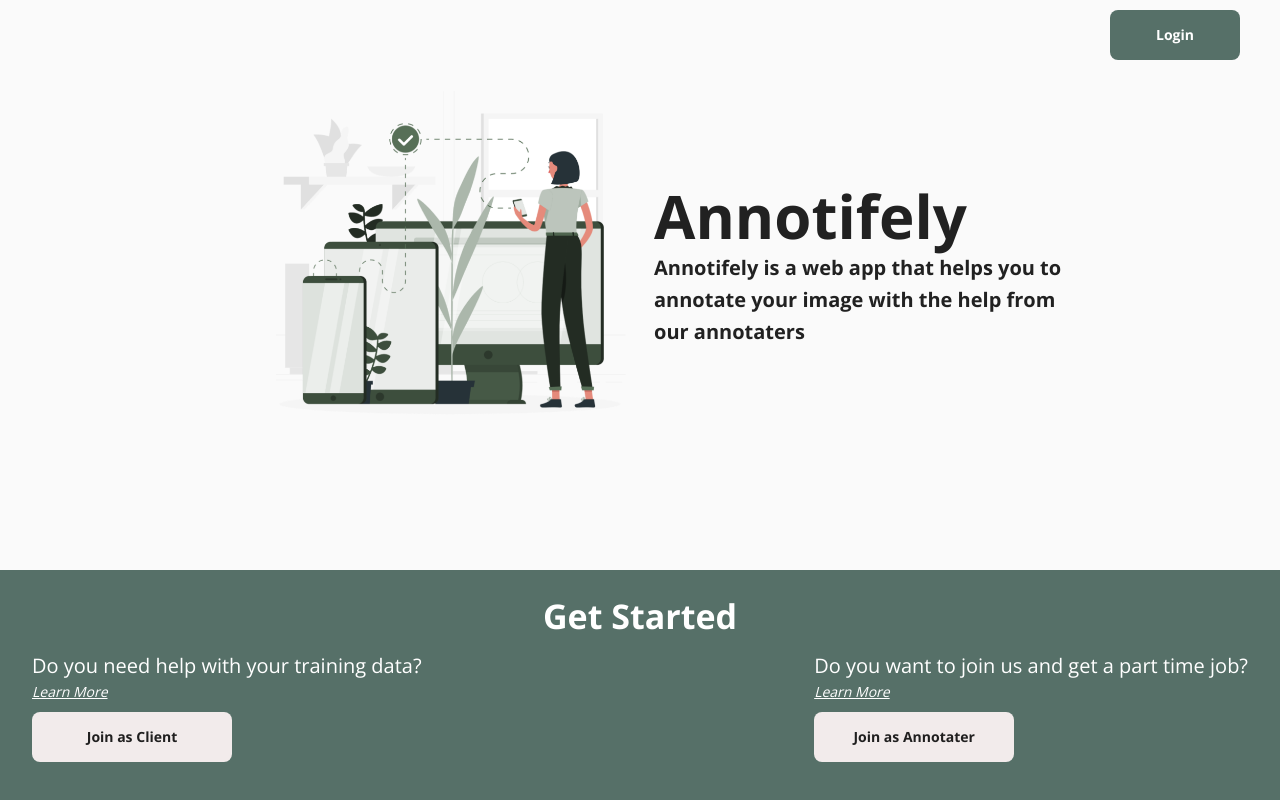
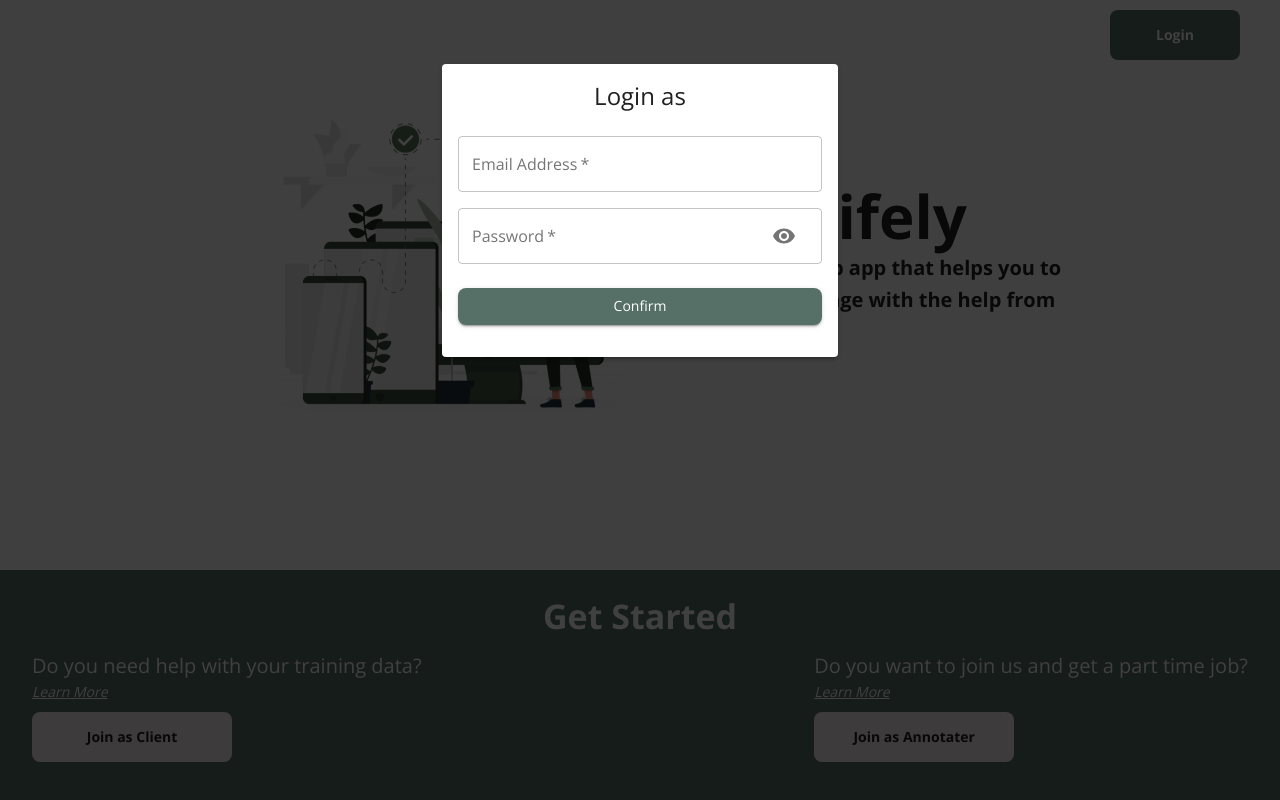
Before and after one commit to nadirasya/annotifely, a React (Create React App) app in the folder client/: page / in a window 1280 px wide. Both pictures are taken after a click on the button "Login". Built offline with nearby package versions, Linux system fonts and the light colour scheme.

Commit message:
add login form to landing page

```diff
--- /dev/null
+++ b/client/src/components/LoginForm/Input.js
@@ -0,0 +1,32 @@
+import React from 'react';
+import { TextField, Grid, InputAdornment, IconButton } from '@material-ui/core'
+import Visibility from '@material-ui/icons/Visibility';
+import VisibilityOff from '@material-ui/icons/VisibilityOff';
+
+const Input = ({ half, name, handleChange, label, autoFocus,  type, handleShowPassword }) => {
+    return (
+        <Grid item xs={12} sm={ half ? 6 : 12 }>
+            <TextField
+                name={name}
+                onChange={handleChange}
+                variant="outlined"
+                required
+                fullWidth
+                label={label}
+                autoFocus={autoFocus}
+                type={type}
+                InputProps={name === 'password' ? {
+                    endAdornment: (
+                        <InputAdornment position="end">
+                            <IconButton onClick={handleShowPassword}>
+                                { type === "password" ? <Visibility /> : <VisibilityOff />}
+                            </IconButton>
+                        </InputAdornment>
+                    )
+                } : null }
+            />
+        </Grid>
+    )
+}
+
+export default Input;
--- /dev/null
+++ b/client/src/components/LoginForm/LoginForm.js
@@ -0,0 +1,56 @@
+import React, { useState } from 'react';
+import { TextField, Button, Typography, Paper, CardMedia, Container, Grid } from '@material-ui/core';
+
+import Input from './Input';
+import useStyles from './styles';
+
+const initialState = { email: '', password: '' };
+
+const LoginForm = () => {
+    const [formData, setFormData] = useState(initialState);
+    const [showPassword, setShowPassword] = useState(false);
+
+    const classes = useStyles();
+
+    const handleSubmit = (e) => {
+        // e.preventDefault();
+
+        // if(isSignup){
+        //     dispatch(signup(formData, history));
+        // } else {
+        //     dispatch(signin(formData, history));
+        // }
+    };
+
+    const handleChange = (e) => {
+        setFormData({ ...formData, [e.target.name] : e.target.value });
+    };
+
+    const handleShowPassword = () => setShowPassword((prevShowPassword) => !prevShowPassword);
+
+    return (
+        <Container component="main" maxWidth="xs">
+        <Paper className={classes.paper} elevation={3}>
+            <Typography variant="h5">Login as</Typography>
+            <form className={classes.form} onSubmit={handleSubmit}>
+                <Grid container spacing={2}>
+                    <Input name="email" label="Email Address" handleChange={handleChange} type="email"/>
+                    <Input name="password" label="Password" handleChange={handleChange} type={ showPassword ? "text" : "password"} handleShowPassword={handleShowPassword}/>
+                    </Grid>
+                    <Button type="submit" fullWidth variant="contained" color="primary" className={classes.submit}>
+                        Confirm
+                    </Button>
+                    {/* <Grid container justify="flex-end">
+                        <Grid>
+                            <Button onClick={switchMode}>
+                                { isSignup ? 'Already have an account? Sign In' : "Don't have an account? Sign Up"}
+                            </Button>
+                        </Grid>
+                    </Grid> */}
+            </form>
+        </Paper>
+    </Container>
+    )
+}
+
+export default LoginForm;
--- /dev/null
+++ b/client/src/components/LoginForm/styles.js
@@ -0,0 +1,36 @@
+import { makeStyles } from '@material-ui/core/styles';
+
+export default makeStyles((theme) => ({
+  loginFormContainer: {
+    display: 'flex',
+    backgroundColor: 'black',
+    // width: '100%',
+    // height: '100%'
+  },
+  paper: {
+    marginTop: theme.spacing(8),
+    display: 'flex',
+    flexDirection: 'column',
+    alignItems: 'center',
+    padding: theme.spacing(2),
+  },
+  root: {
+    '& .MuiTextField-root': {
+      margin: theme.spacing(1),
+    },
+  },
+  avatar: {
+    margin: theme.spacing(1),
+    backgroundColor: theme.palette.secondary.main,
+  },
+  form: {
+    width: '100%', // Fix IE 11 issue.
+    marginTop: theme.spacing(3),
+  },
+  submit: {
+    margin: theme.spacing(3, 0, 2),
+  },
+  googleButton: {
+    marginBottom: theme.spacing(2),
+  },
+}));
--- a/client/src/components/landingPage/Header.js
+++ b/client/src/components/landingPage/Header.js
@@ -1,11 +1,14 @@
-import React from 'react';
+import React, {useState} from 'react';
 import Box from "@material-ui/core/Box";
 import Button from "@material-ui/core/Button";
 
+import LoginForm from "../LoginForm/LoginForm";
 import useStyles from "./style";
 
-const Header = () => {
+const Header = ({handleShowLoginForm}) => {
     const classes = useStyles();
+
+
 
     return (
         <>
@@ -13,7 +16,7 @@ const Header = () => {
                 component="span" //uses different element but default styling is same
                 m={1}
                 className={`${classes.bottomRightBox} ${classes.box}`} >
-                <Button className={classes.buttonPrimary}>
+                <Button className={classes.buttonPrimary} onClick={handleShowLoginForm}>
                     <b>Login</b>
                 </Button>
             </Box>
--- a/client/src/components/landingPage/LandingPage.js
+++ b/client/src/components/landingPage/LandingPage.js
@@ -1,4 +1,4 @@
-import React from "react";
+import React, { useState, useRef, useEffect } from "react";
 import CssBaseline from '@material-ui/core/CssBaseline';
 import Container from '@material-ui/core/Container';
 
@@ -6,16 +6,60 @@ import useStyles from "./style";
 import Header from './Header';
 import Main from './Main';
 import Footer from './Footer'
+import LoginForm from "../LoginForm/LoginForm";
+
 
 const LandingPage = () => {
   const classes = useStyles();
 
+  const [loginForm, setLoginForm] = useState(false);
+
+  const handleShowLoginForm = () => setLoginForm((prevLoginForm) => !prevLoginForm);
+
+  function useOutsideAlerter(ref) {
+    useEffect(() => {
+        /**
+         * Alert if clicked on outside of element
+         */
+        function handleClickOutside(event) {
+            if (ref.current && !ref.current.contains(event.target)) {
+               setLoginForm(false)
+            }
+        }
+
+        // Bind the event listener
+        document.addEventListener("mousedown", handleClickOutside);
+        return () => {
+            // Unbind the event listener on clean up
+            document.removeEventListener("mousedown", handleClickOutside);
+        };
+    }, [ref]);
+}
+
+  /**
+   * Component that alerts if you click outside of it
+   */
+  function OutsideAlerter(props) {
+      const wrapperRef = useRef(null);
+      useOutsideAlerter(wrapperRef);
+
+      return <div ref={wrapperRef} onClick={props.onClick}>{props.children}</div>;
+  }
+
   return (
     <div>
+      {
+        loginForm ?
+        <div className={classes.loginFormContainer}>
+          <OutsideAlerter>
+            <LoginForm />
+          </OutsideAlerter>
+        </div>
+        :   null    }
           <CssBaseline />
           <Container maxWidth="lg">
           {/* header */}
-                <Header />
+          <Header handleShowLoginForm={handleShowLoginForm}/>
           {/* body */}
           <main>
             <Main />
--- a/client/src/components/landingPage/style.js
+++ b/client/src/components/landingPage/style.js
@@ -21,6 +21,8 @@ const useStyles = makeStyles((theme) => ({
   bottomRightBox: {
     justifyContent: "flex-end",
     alignItems: "flex-end",
+    zIndex: 0,
+
   },
   centerBox: {
     justifyContent: "center",
@@ -44,7 +46,9 @@ const useStyles = makeStyles((theme) => ({
     maxWidth: '130px',
     maxHeight: '50px',
     minWidth: '130px',
-    minHeight: '50px'
+    minHeight: '50px',
+    // zIndex: -1,
+
   },
   buttonSecondary: {
     backgroundColor: "#F2EBEB",
@@ -67,8 +71,8 @@ const useStyles = makeStyles((theme) => ({
     padding: theme.spacing(2,0,0),
     // padding: '20px'
   },
-  footer:{
-    position: 'absolute',
+  footer: {
+    position: 'fixed',
     bottom: 0,
     marginBottom: 0,
     overflow: 'auto',
@@ -77,7 +81,20 @@ const useStyles = makeStyles((theme) => ({
     backgroundColor: "#567068",
     color: theme.palette.getContrastText('#567068'),
     padding: theme.spacing(2, 0),
+    zIndex: -1,
     },
+    loginFormContainer: {
+      position:'fixed',
+      width: '100%',
+      height: '100%',
+      backgroundColor: 'black',
+      backgroundColor:'rgba(0,0,0,.75)',
+      alignItems: 'center',
+      justifyContent:'center',
+      top: 0,
+      zIndex: 1,
+
+    }
 }));
 
 export default useStyles;
```
Also changed, not shown: client/src/components/useOutsideAlerter.js (added, +35 -0 lines). Lines whose indentation alone changed are shown as unchanged.
